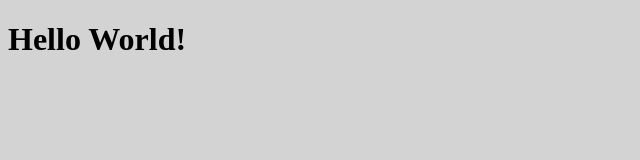
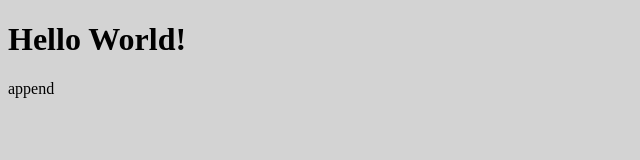
Before and after one commit to Zheng-Bote/gh_action_hello-world, a plain HTML site: page docs/test.html in a window 1280 px wide. Shown: the full height of the page, 0-640 px from the left. Drawn offline with Linux system fonts and the light colour scheme.

Commit message:
Update test.html

```diff
--- a/docs/test.html
+++ b/docs/test.html
@@ -13,5 +13,6 @@
   </head>
   <body>
     <h1>Hello World!</h1>
+    <p>append</p>
   </body>
 </html>
```
